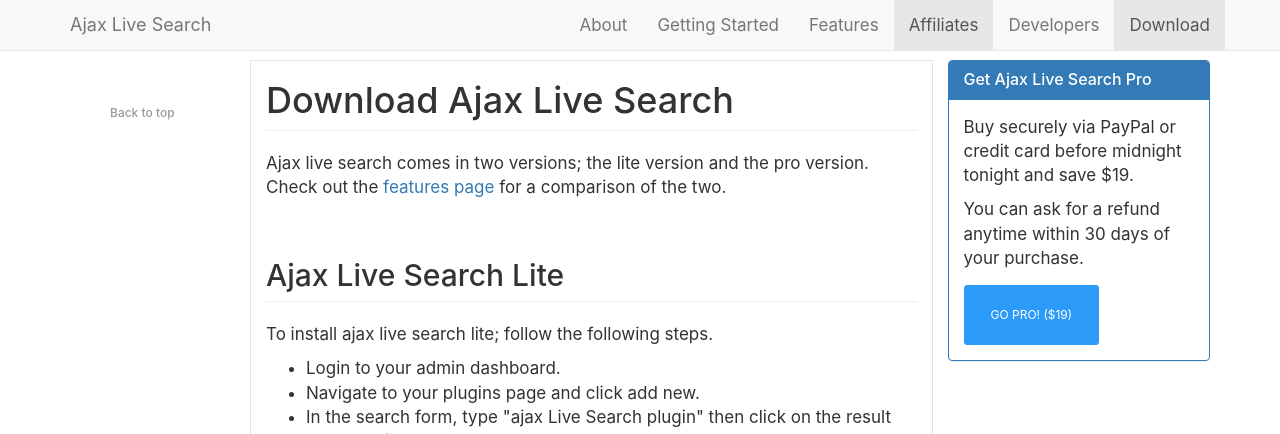
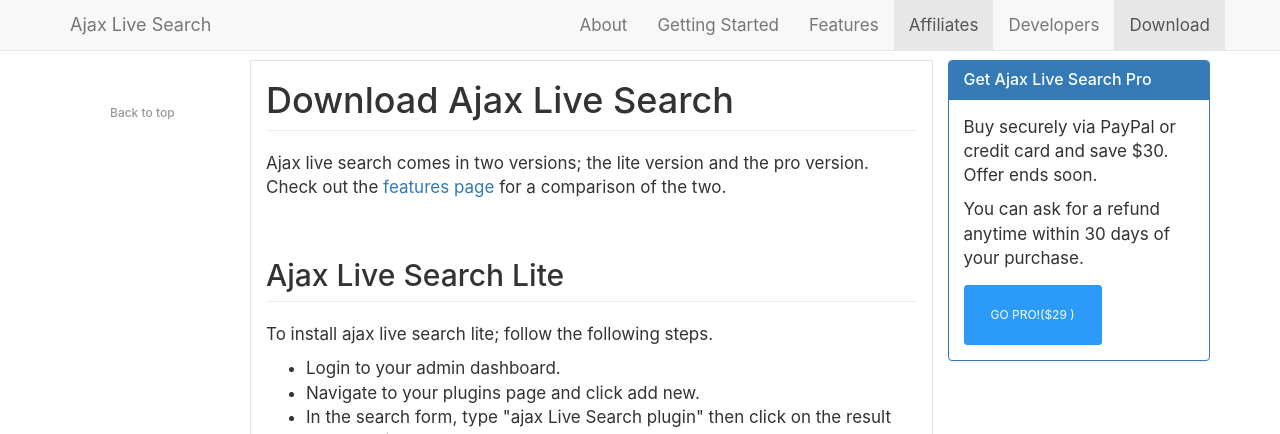
Before and after one commit to picocodes/ajax-live-search, a Jekyll site: the page built from download.html, in a window 1280 px wide. Shown: the top 434 px of the page. Built offline with Jekyll 4.4.1, drawn with Linux system fonts in a browser that asks for light colours; nearby versions of some CDN libraries.

Commit message:
Update sidebar.html

```diff
--- a/_includes/nav/sidebar.html
+++ b/_includes/nav/sidebar.html
@@ -4,8 +4,9 @@
               <h3 class="panel-title">Get Ajax Live Search Pro</h3>
         </div>
 		<div class="panel-body">
-			<p>Buy securely via PayPal or credit card before midnight tonight and save $19.</p>
+			<p>Buy securely via PayPal or credit card and save $30. Offer ends soon.</p>
 			<p>You can ask for a refund anytime within 30 days of your purchase.</p>
-			<a href="https://pay.paddle.com/checkout/506334" class="btn btn-home btn-sm" data-product="506334" onclick="ga('send', 'event', 'Paddle', 'Buy', 'Buy {{ site.current_version }} Pro');">GO PRO! ($19)</a>
+			<a href="https://pay.paddle.com/checkout/506334" class="btn btn-home btn-sm" data-product="506334" onclick="ga('send', 'event', 'Paddle', 'Buy', 'Buy {{ site.current_version }} Pro');">GO PRO!($29
+				)</a>
 		 </div>
 </div>
```
